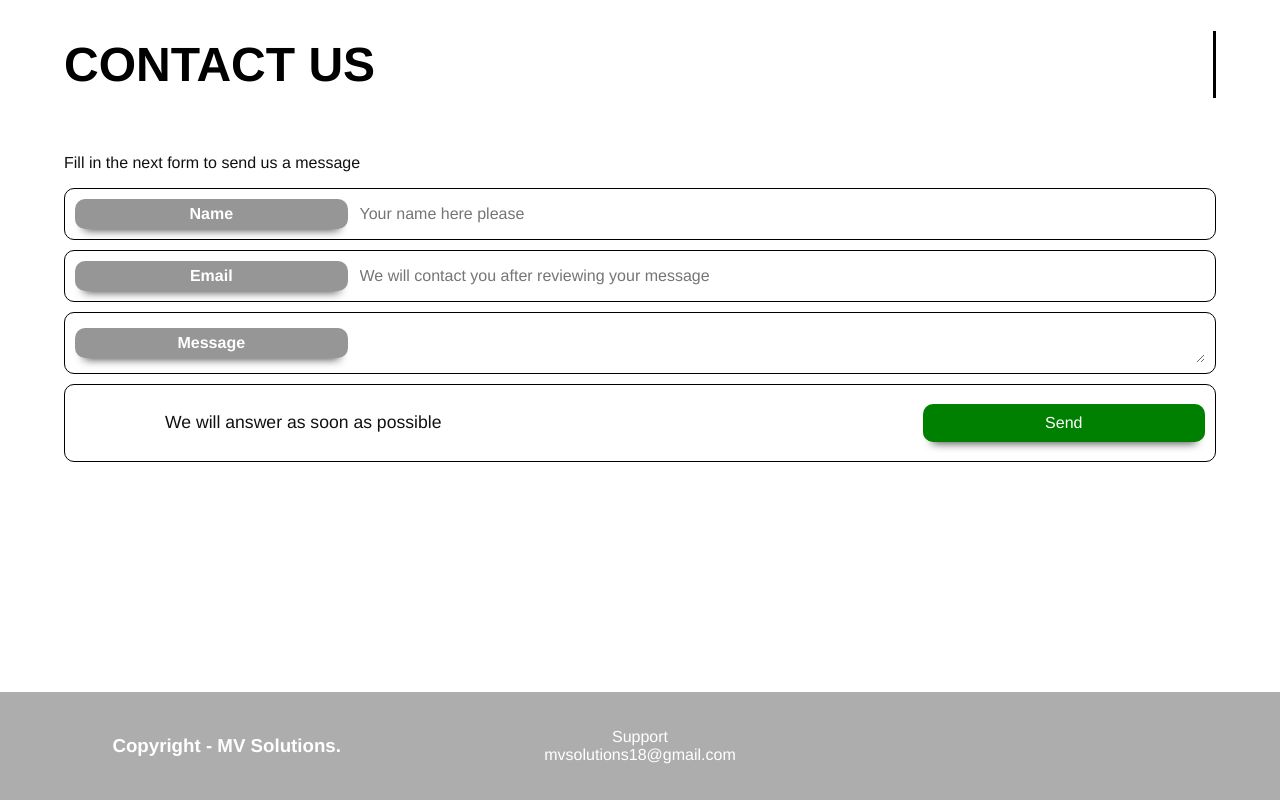
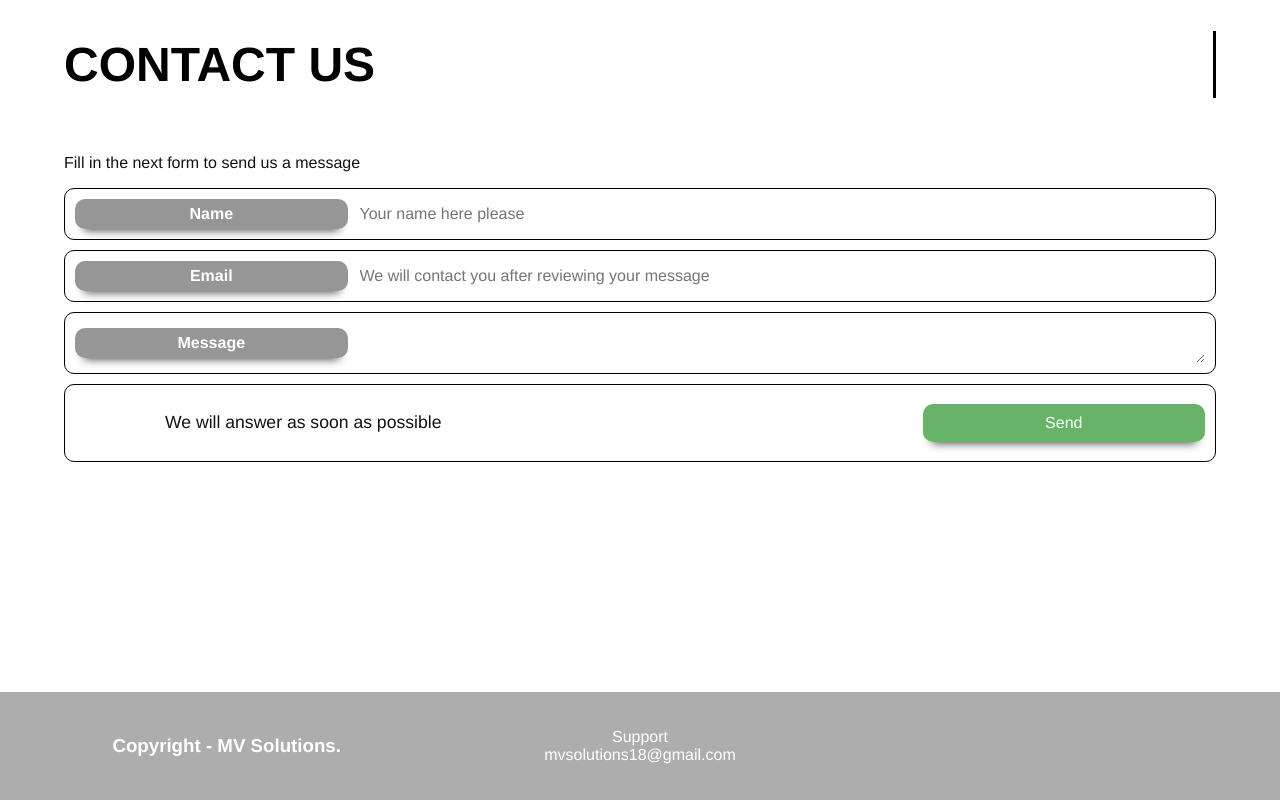
Before and after one commit to mvsolutions/mvcondominio, a React (Create React App) app: page / in a window 1280 px wide. Shown: the part 2867-3667 px from the top of the page. Built offline with nearby package versions, Linux system fonts and the light colour scheme.

Commit message:
botao enviar cor alterada

```diff
--- a/src/index.css
+++ b/src/index.css
@@ -282,7 +282,7 @@ main section form div:last-of-type {
 }
 
 main section form div:last-of-type input {
-  background: green;
+  background: rgba(0, 128, 0, 0.596);
   padding: 10px;
   color: #fff;
   border-radius: 10px;
```
